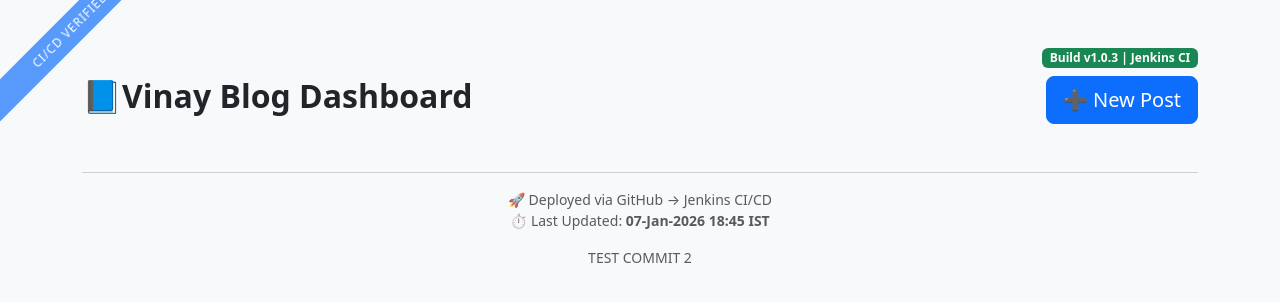
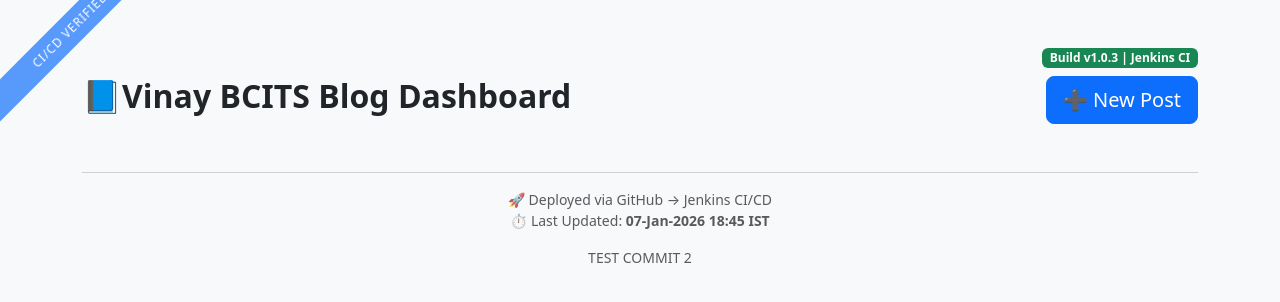
Before and after one commit to vinayvini-18/Test_WAR_App, a Spring Boot app: page / in a window 1280 px wide. Shown: the top 302 px of the page. Run offline with Spring Boot 4, Linux system fonts and the light colour scheme.

Commit message:
changes check 2

```diff
--- a/SimpleWebApp/src/main/resources/templates/dashboard.html
+++ b/SimpleWebApp/src/main/resources/templates/dashboard.html
@@ -65,7 +65,7 @@
 
     <!-- Header -->
     <div class="d-flex justify-content-between align-items-center mb-4">
-        <h2 class="fw-bold">📘Vinay Blog Dashboard</h2>
+        <h2 class="fw-bold">📘Vinay BCITS Blog Dashboard</h2>
         <a th:href="@{/post/new}" class="btn btn-primary btn-lg">➕ New Post</a>
     </div>
 
```
